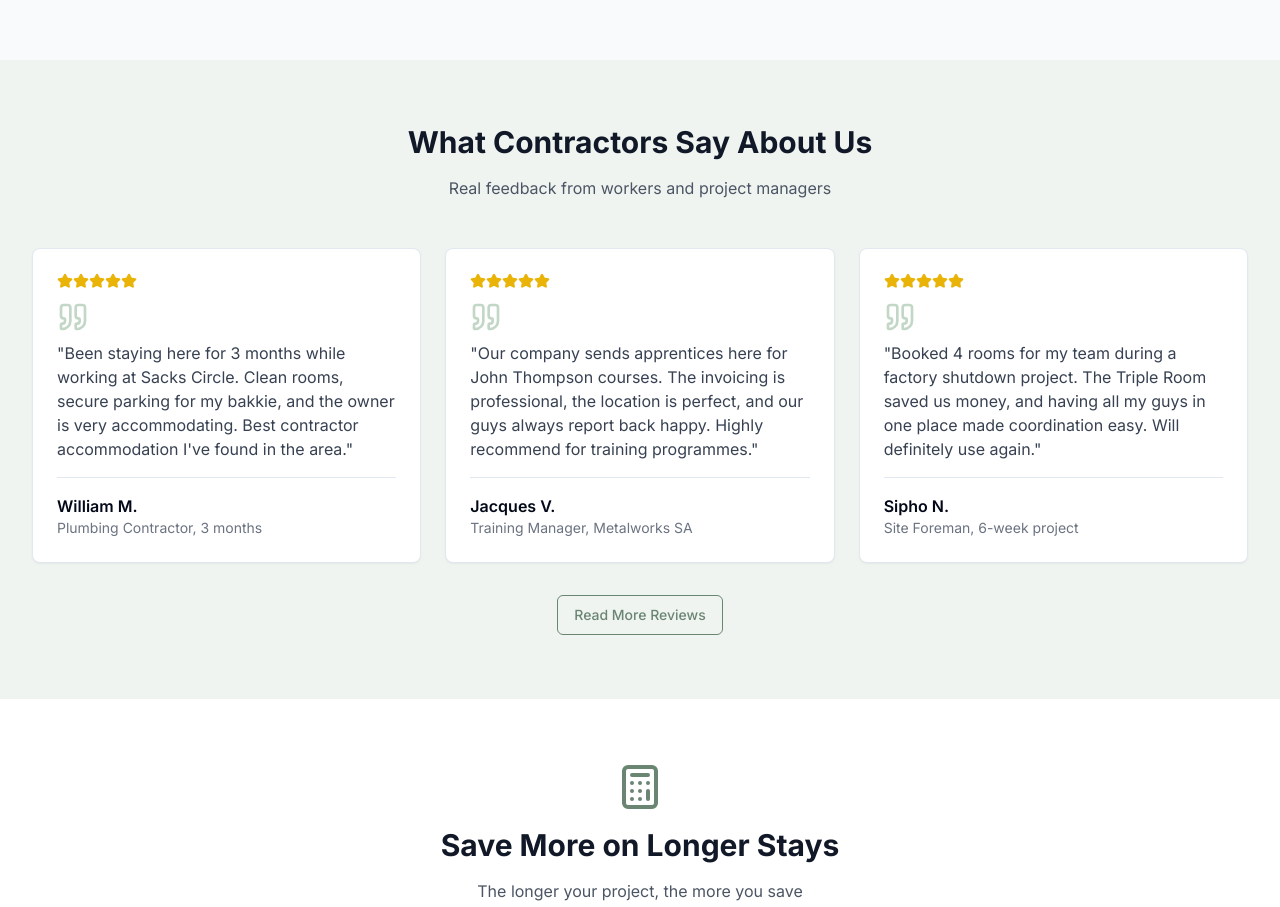
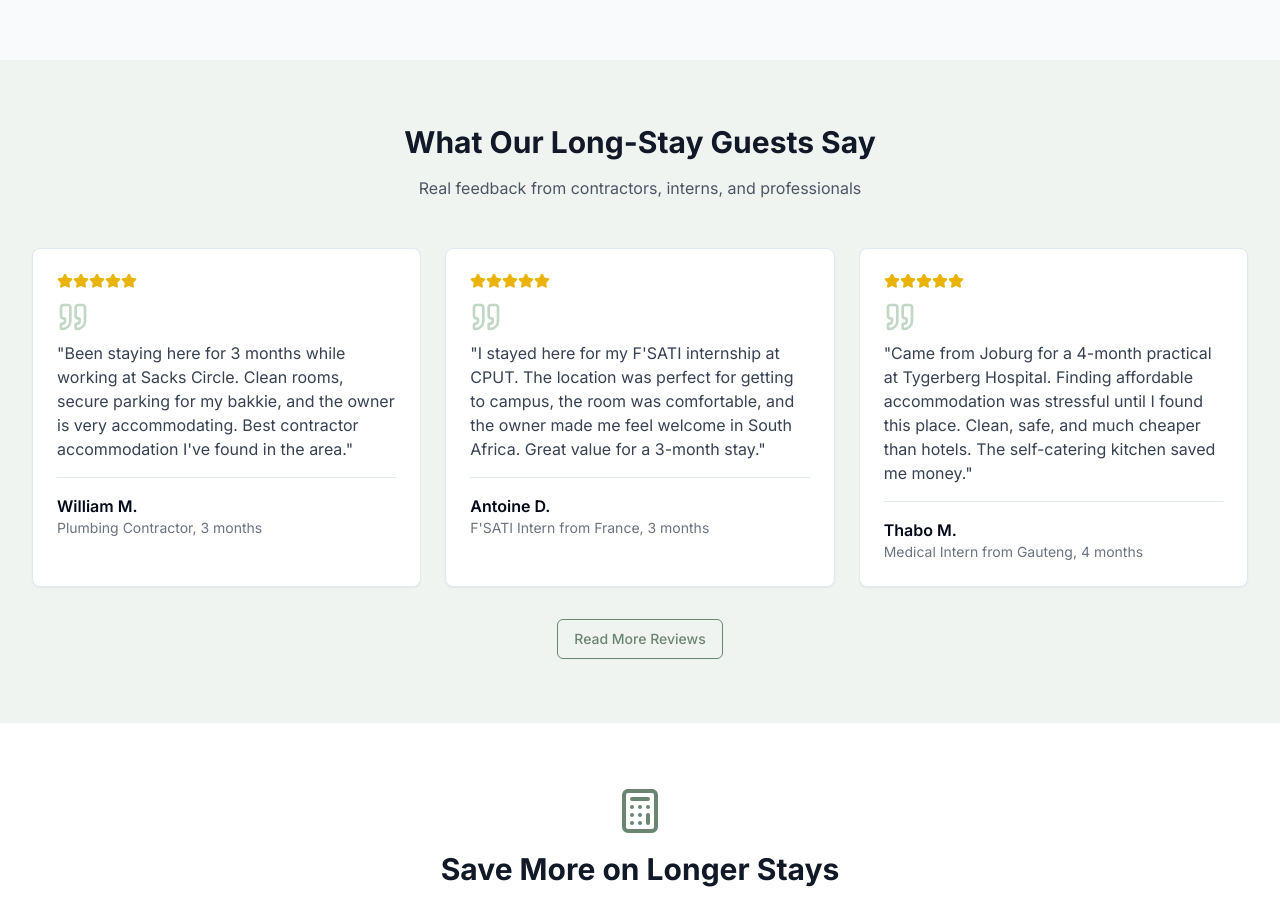
Before and after one commit to jo47344/60-on-kosmos-website, a Next.js app: page /contractor-accommodation in a window 1280 px wide. Shown: the part 3289-4196 px from the top of the page. Built offline with nearby package versions, Linux system fonts and the light colour scheme.

Commit message:
feat: update testimonials to reflect diverse guest types
Revise testimonials and header to highlight contractors, interns, and professionals.

```diff
--- a/app/contractor-accommodation/page.tsx
+++ b/app/contractor-accommodation/page.tsx
@@ -638,8 +638,8 @@ export default function ContractorAccommodationPage() {
       <section className="py-16 bg-sage-50">
         <div className="max-w-7xl mx-auto px-4 sm:px-6 lg:px-8">
           <div className="text-center mb-12">
-            <h2 className="text-3xl font-bold text-gray-900 mb-4">What Contractors Say About Us</h2>
-            <p className="text-gray-600">Real feedback from workers and project managers</p>
+            <h2 className="text-3xl font-bold text-gray-900 mb-4">What Our Long-Stay Guests Say</h2>
+            <p className="text-gray-600">Real feedback from contractors, interns, and professionals</p>
           </div>
           <div className="grid md:grid-cols-3 gap-6">
             <Card className="p-6">
@@ -665,11 +665,11 @@ export default function ContractorAccommodationPage() {
               </div>
               <Quote className="w-8 h-8 text-sage-200 mb-2" />
               <p className="text-gray-700 mb-4">
-                &quot;Our company sends apprentices here for John Thompson courses. The invoicing is professional, the location is perfect, and our guys always report back happy. Highly recommend for training programmes.&quot;
+                &quot;I stayed here for my F&apos;SATI internship at CPUT. The location was perfect for getting to campus, the room was comfortable, and the owner made me feel welcome in South Africa. Great value for a 3-month stay.&quot;
               </p>
               <div className="border-t pt-4">
-                <p className="font-semibold">Jacques V.</p>
-                <p className="text-sm text-gray-500">Training Manager, Metalworks SA</p>
+                <p className="font-semibold">Antoine D.</p>
+                <p className="text-sm text-gray-500">F&apos;SATI Intern from France, 3 months</p>
               </div>
             </Card>
             <Card className="p-6">
@@ -680,11 +680,11 @@ export default function ContractorAccommodationPage() {
               </div>
               <Quote className="w-8 h-8 text-sage-200 mb-2" />
               <p className="text-gray-700 mb-4">
-                &quot;Booked 4 rooms for my team during a factory shutdown project. The Triple Room saved us money, and having all my guys in one place made coordination easy. Will definitely use again.&quot;
+                &quot;Came from Joburg for a 4-month practical at Tygerberg Hospital. Finding affordable accommodation was stressful until I found this place. Clean, safe, and much cheaper than hotels. The self-catering kitchen saved me money.&quot;
               </p>
               <div className="border-t pt-4">
-                <p className="font-semibold">Sipho N.</p>
-                <p className="text-sm text-gray-500">Site Foreman, 6-week project</p>
+                <p className="font-semibold">Thabo M.</p>
+                <p className="text-sm text-gray-500">Medical Intern from Gauteng, 4 months</p>
               </div>
             </Card>
           </div>
```
